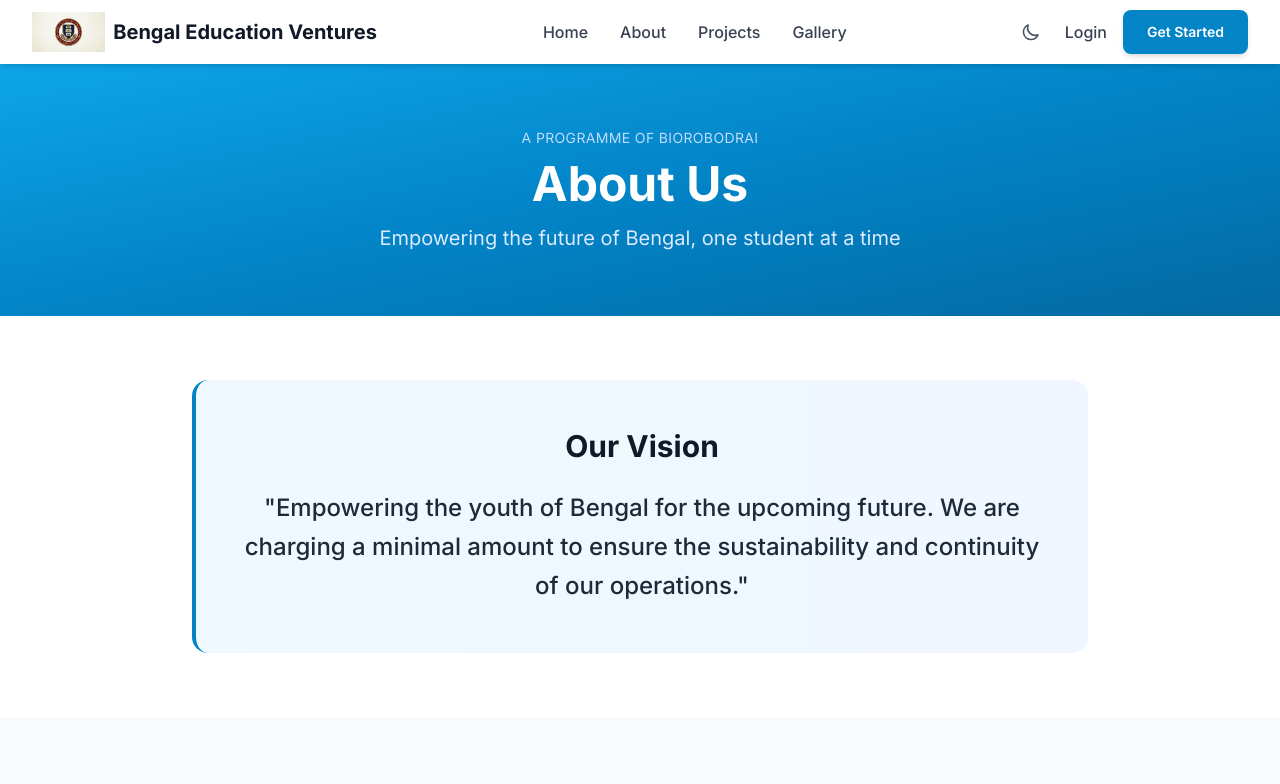
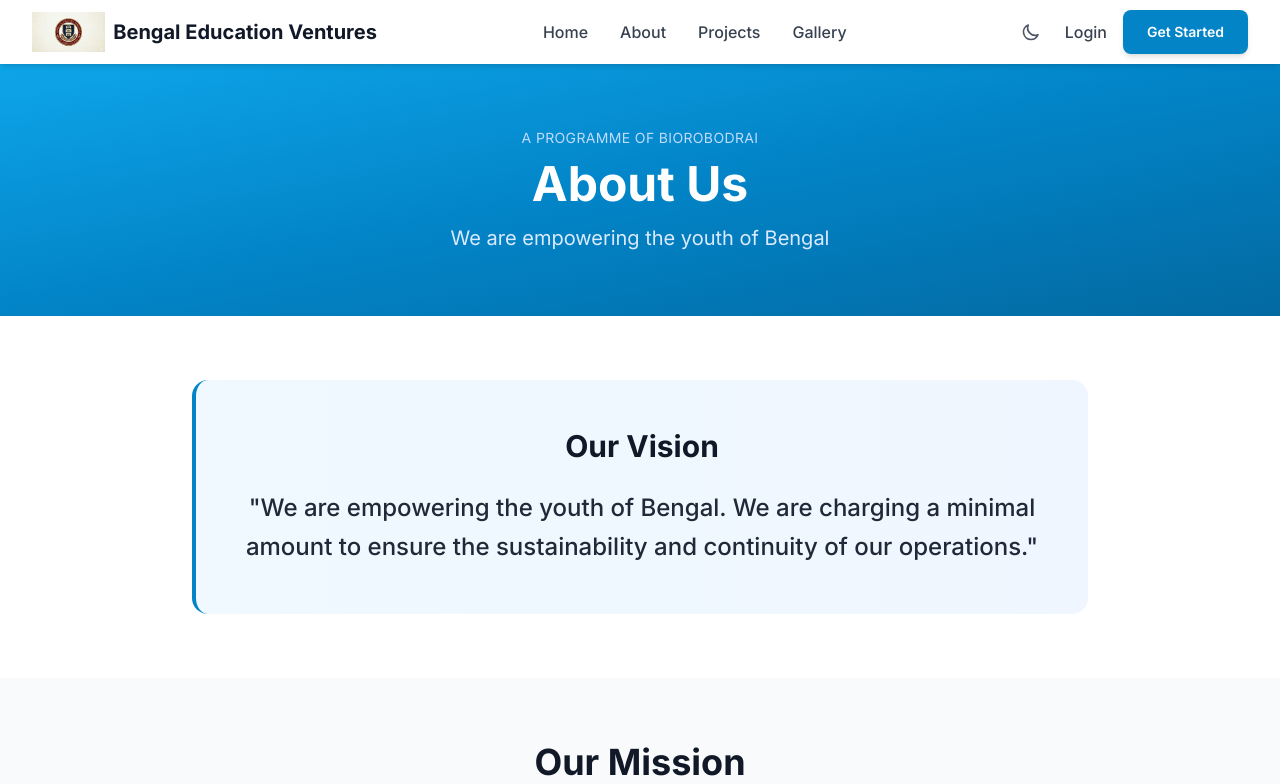
Before and after one commit to sanglaptatay-debug/Real-edtech, a Next.js app in the folder frontend/: page /about in a window 1280 px wide. Shown: the top 784 px of the page. Built offline with nearby package versions, Linux system fonts and the light colour scheme; no server answers.

Commit message:
Update website copy: We are empowering the youth of Bengal

```diff
--- a/frontend/src/app/about/page.js
+++ b/frontend/src/app/about/page.js
@@ -11,7 +11,7 @@
                     <div className="max-w-4xl mx-auto text-center">
                         <p className="text-blue-200 mb-3 text-sm uppercase tracking-wide">A Programme of BIOROBODRAI</p>
                         <h1 className="text-5xl font-bold mb-4">About Us</h1>
-                        <p className="text-xl text-blue-100">Empowering the future of Bengal, one student at a time</p>
+                        <p className="text-xl text-blue-100">We are empowering the youth of Bengal</p>
                     </div>
                 </section>
 
@@ -21,7 +21,7 @@
                         <div className="bg-gradient-to-r from-primary-50 to-blue-50 rounded-2xl p-8 md:p-12 border-l-4 border-primary-600">
                             <h2 className="text-3xl font-bold text-gray-900 mb-6 text-center">Our Vision</h2>
                             <p className="text-2xl text-gray-800 leading-relaxed text-center font-medium">
-                                "Empowering the youth of Bengal for the upcoming future. We are charging a minimal amount to ensure the sustainability and continuity of our operations."
+                                "We are empowering the youth of Bengal. We are charging a minimal amount to ensure the sustainability and continuity of our operations."
                             </p>
                         </div>
                     </div>
--- a/frontend/src/app/page.js
+++ b/frontend/src/app/page.js
@@ -120,7 +120,7 @@
                             </svg>
                             <h2 className="text-3xl font-bold text-gray-900 dark:text-white mb-6">Our Vision</h2>
                             <p className="text-xl text-gray-700 dark:text-gray-300 leading-relaxed mb-6">
-                                "Empowering the youth of Bengal for the upcoming future. We are charging a minimal amount to ensure the sustainability and continuity of our operations."
+                                "We are empowering the youth of Bengal. We are charging a minimal amount to ensure the sustainability and continuity of our operations."
                             </p>
                             <a href="/about" className="btn-primary">
                                 Learn About Us
```
